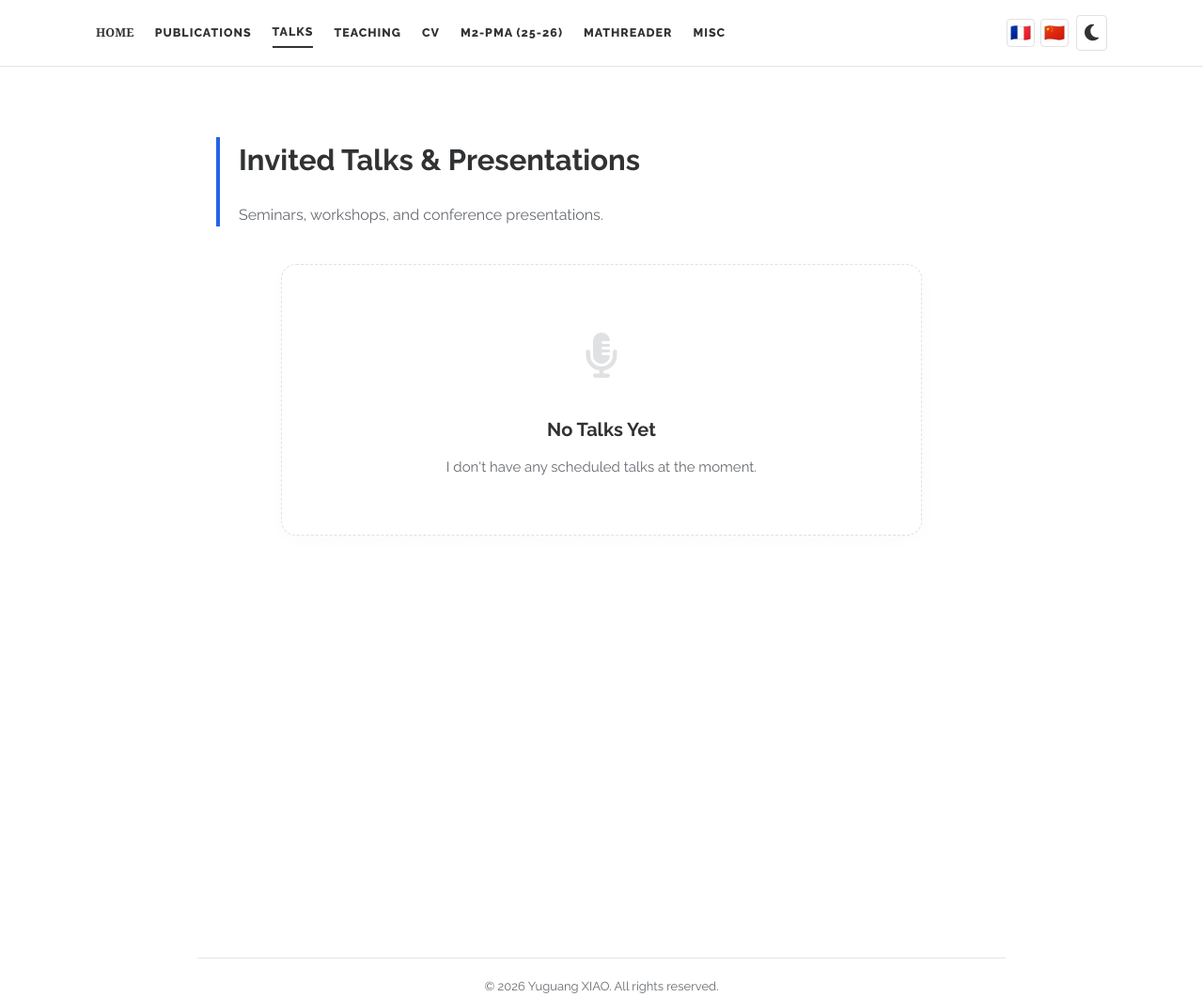
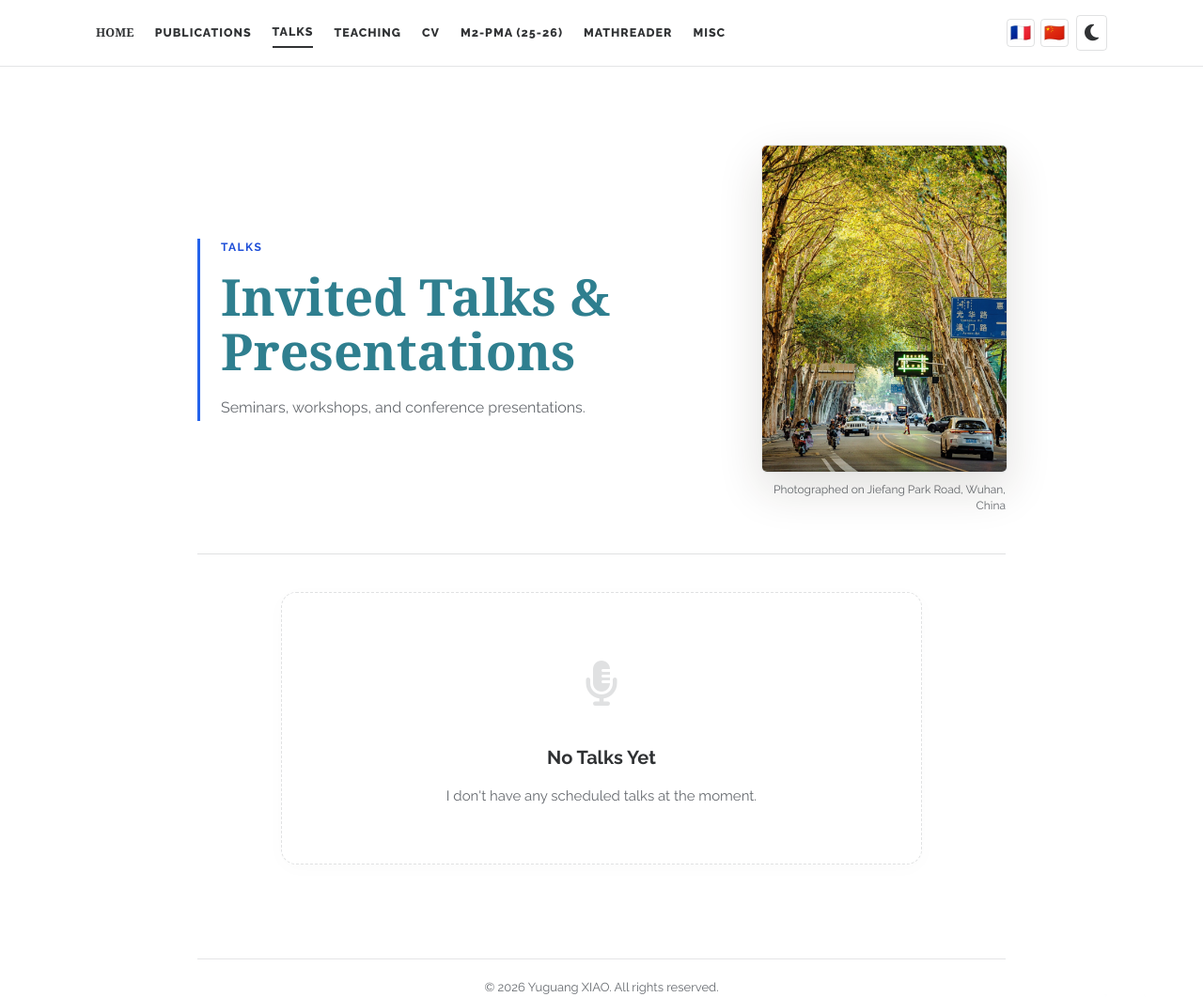
Before and after one commit to Lucien-XIAO/Lucien-XIAO.github.io, a Jekyll site: the page built from talks/index.html, in a window 1280 px wide and 1061 px high. Shown: the whole window at 94% size. Built offline with Jekyll 4.4.1, drawn with Linux system fonts in a browser that asks for light colours; nearby versions of some CDN libraries; a style sheet for code colours, icons or effects is not loaded.

Commit message:
Add Jiefang Park Road photo to talks page

```diff
--- a/_includes/head.html
+++ b/_includes/head.html
@@ -16,8 +16,8 @@
 <link rel="stylesheet" href="/assets/css/font_sans_serif.css">
 <link rel="stylesheet" href="/assets/css/style-no-dark-mode_old.css">
 <link rel="stylesheet" href="/assets/css/publications-no-dark-mode_old.css">
-<link rel="stylesheet" href="/assets/css/theme-claude.css?v=17">
-<script src="/assets/js/site-i18n.js?v=18" defer></script>
+<link rel="stylesheet" href="/assets/css/theme-claude.css?v=18">
+<script src="/assets/js/site-i18n.js?v=19" defer></script>
 <script>
   (function() {
     var theme = localStorage.getItem('theme');
--- a/assets/css/theme-claude.css
+++ b/assets/css/theme-claude.css
@@ -3341,12 +3341,14 @@ body.theme-claude .cv-section-title {
 }
 
 /* --- Teaching page photo header --- */
-body.theme-claude .teaching-page {
+body.theme-claude .teaching-page,
+body.theme-claude .talks-page {
   margin: 34px auto 40px;
   max-width: 900px;
 }
 
-body.theme-claude .teaching-hero {
+body.theme-claude .teaching-hero,
+body.theme-claude .talks-hero {
   align-items: center;
   border-bottom: 1px solid var(--claude-border);
   display: grid;
@@ -3356,13 +3358,21 @@ body.theme-claude .teaching-hero {
   padding: 14px 0 42px;
 }
 
+body.theme-claude .teaching-hero-copy,
+body.theme-claude .talks-hero-copy {
+  padding-left: 22px;
+}
+
 body.theme-claude .teaching-hero-copy {
   border-left: 3px solid #d97706;
-  padding-left: 22px;
-}
-
-body.theme-claude .teaching-kicker {
-  color: #b45309;
+}
+
+body.theme-claude .talks-hero-copy {
+  border-left: 3px solid #2563eb;
+}
+
+body.theme-claude .teaching-kicker,
+body.theme-claude .talks-kicker {
   font-size: 12px;
   font-weight: 700;
   letter-spacing: 0.12em;
@@ -3370,7 +3380,16 @@ body.theme-claude .teaching-kicker {
   text-transform: uppercase;
 }
 
-body.theme-claude .teaching-hero h1 {
+body.theme-claude .teaching-kicker {
+  color: #b45309;
+}
+
+body.theme-claude .talks-kicker {
+  color: #1d4ed8;
+}
+
+body.theme-claude .teaching-hero h1,
+body.theme-claude .talks-hero h1 {
   color: var(--claude-primary);
   font-family: "Noto Serif SC", "Georgia", serif;
   font-size: clamp(38px, 5vw, 54px);
@@ -3379,7 +3398,8 @@ body.theme-claude .teaching-hero h1 {
   margin: 0 0 18px;
 }
 
-body.theme-claude .teaching-lede {
+body.theme-claude .teaching-lede,
+body.theme-claude .talks-lede {
   color: var(--claude-secondary);
   font-size: 16px;
   line-height: 1.7;
@@ -3387,14 +3407,16 @@ body.theme-claude .teaching-lede {
   max-width: 540px;
 }
 
-body.theme-claude .teaching-hero-photo {
+body.theme-claude .teaching-hero-photo,
+body.theme-claude .talks-hero-photo {
   justify-self: end;
   margin: 0;
   max-width: 260px;
   width: 100%;
 }
 
-body.theme-claude .teaching-hero-photo img {
+body.theme-claude .teaching-hero-photo img,
+body.theme-claude .talks-hero-photo img {
   aspect-ratio: 3 / 4;
   border: 1px solid var(--claude-border);
   border-radius: 6px;
@@ -3406,7 +3428,8 @@ body.theme-claude .teaching-hero-photo img {
   width: 100%;
 }
 
-body.theme-claude .teaching-hero-photo figcaption {
+body.theme-claude .teaching-hero-photo figcaption,
+body.theme-claude .talks-hero-photo figcaption {
   color: var(--claude-secondary);
   font-size: 12px;
   line-height: 1.45;
@@ -3423,26 +3446,34 @@ body.theme-claude .teaching-hero-photo figcaption {
     margin-top: 18px;
   }
 
+  body.theme-claude .talks-page {
+    margin-top: 18px;
+  }
+
   body.theme-claude .cv-hero,
-  body.theme-claude .teaching-hero {
+  body.theme-claude .teaching-hero,
+  body.theme-claude .talks-hero {
     gap: 28px;
     grid-template-columns: 1fr;
     padding-bottom: 34px;
   }
 
   body.theme-claude .cv-hero-copy,
-  body.theme-claude .teaching-hero-copy {
+  body.theme-claude .teaching-hero-copy,
+  body.theme-claude .talks-hero-copy {
     padding-left: 18px;
   }
 
   body.theme-claude .cv-hero-photo,
-  body.theme-claude .teaching-hero-photo {
+  body.theme-claude .teaching-hero-photo,
+  body.theme-claude .talks-hero-photo {
     justify-self: start;
     max-width: 260px;
   }
 
   body.theme-claude .cv-hero-photo figcaption,
-  body.theme-claude .teaching-hero-photo figcaption {
+  body.theme-claude .teaching-hero-photo figcaption,
+  body.theme-claude .talks-hero-photo figcaption {
     text-align: left;
   }
 
@@ -3457,12 +3488,14 @@ body.theme-claude .teaching-hero-photo figcaption {
 
 @media (max-width: 420px) {
   body.theme-claude .cv-hero h1,
-  body.theme-claude .teaching-hero h1 {
+  body.theme-claude .teaching-hero h1,
+  body.theme-claude .talks-hero h1 {
     font-size: 34px;
   }
 
   body.theme-claude .cv-hero-photo,
-  body.theme-claude .teaching-hero-photo {
+  body.theme-claude .teaching-hero-photo,
+  body.theme-claude .talks-hero-photo {
     max-width: 220px;
   }
 }
--- a/assets/js/site-i18n.js
+++ b/assets/js/site-i18n.js
@@ -415,6 +415,11 @@
       en: "Seminars, workshops, and conference presentations.",
       fr: "Séminaires, ateliers et présentations en conférence.",
       zh: "研讨班、工作坊与会议报告。",
+    },
+    "Photographed on Jiefang Park Road, Wuhan, China": {
+      en: "Photographed on Jiefang Park Road, Wuhan, China",
+      fr: "Photographié sur Jiefang Park Road, Wuhan, Chine",
+      zh: "拍摄于 解放公园路，Wuhan, Chine",
     },
     "No Talks Yet": {
       en: "No Talks Yet",
--- a/talks/index.html
+++ b/talks/index.html
@@ -5,11 +5,18 @@ layout: page
 author_profile: true
 ---
 
-<div style="max-width: 900px; margin: 40px auto; padding: 0 20px;">
-  <div class="pma-hero" style="border-left: 4px solid #2563eb; padding-left: 20px; margin-bottom: 40px;">
-    <h1>Invited Talks & Presentations</h1>
-    <p style="color: var(--claude-secondary); font-size: 16px;">Seminars, workshops, and conference presentations.</p>
-  </div>
+<div class="talks-page">
+  <section class="talks-hero">
+    <div class="talks-hero-copy">
+      <p class="talks-kicker">Talks</p>
+      <h1>Invited Talks & Presentations</h1>
+      <p class="talks-lede">Seminars, workshops, and conference presentations.</p>
+    </div>
+    <figure class="talks-hero-photo">
+      <img src="{{ site.baseurl }}/assets/img/talks-jiefang-park-road.jpg?v=1" alt="Tree-lined Jiefang Park Road in Wuhan, China" decoding="async" />
+      <figcaption>Photographed on Jiefang Park Road, Wuhan, China</figcaption>
+    </figure>
+  </section>
 
   <div class="empty-state-card">
     <div class="empty-state-icon">
```
Also changed, not shown: assets/img/talks-jiefang-park-road.jpg (added).
